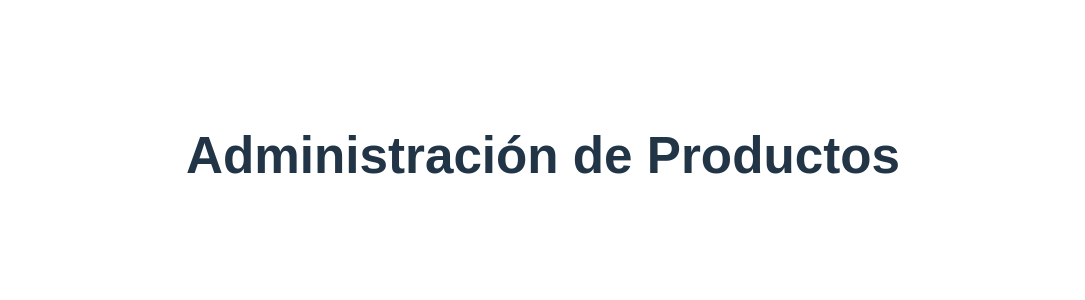
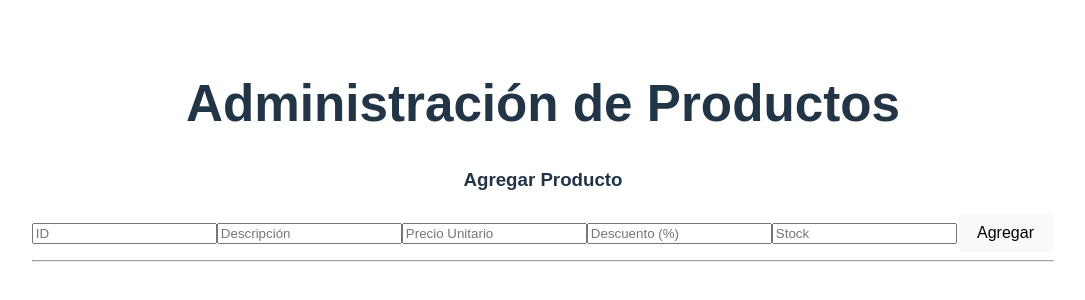
Before and after one commit to Colturas/TP04_PV_2025GRUPO13, a React (Vite) app in the folder tp04PV2025Grupo13/: page / in a window 1280 px wide. Shown: the part 244-544 px from the top of the page, without its empty margins (97-1182 px from the left). Built offline with nearby package versions, Linux system fonts and the light colour scheme.

Commit message:
Productform:jamalbazan

```diff
--- a/tp04PV2025Grupo13/src/App.jsx
+++ b/tp04PV2025Grupo13/src/App.jsx
@@ -1,17 +1,45 @@
-import { useState } from 'react'
-import './App.css'
+import React, { useState, useEffect, useCallback } from 'react';
+import './App.css';
 import Product from './assets/components/product';
-function App() {
-  const [] = useState(0)
-
+import ProductForm from './ProductForm';
+const App = () => {
+  const [productos, setProductos] = useState([]);
+  const [productoEditando, setProductoEditando] = useState(null);
+  const handleAddProduct = useCallback((nuevoProducto) => {
+    setProductos([...productos, nuevoProducto]);
+  }, [productos]);
+  const handleUpdateProduct = useCallback((productoActualizado) => {
+    const nuevosProductos = productos.map(p =>
+      p.id === productoActualizado.id ? productoActualizado : p
+    );
+    setProductos(nuevosProductos);
+    setProductoEditando(null);
+  }, [productos]);
+  const handleEdit = useCallback((producto) => {
+    setProductoEditando(producto);
+  }, []);
+  const handleDelete = useCallback((id) => {
+    const nuevosProductos = productos.filter(p => p.id !== id);
+    setProductos(nuevosProductos);
+  }, [productos]);
+  useEffect(() => {
+    console.log('Productos actuales:', productos);
+  }, [productos]);
   return (
-    <>
     <div style={{ padding: "2rem", fontFamily: "sans-serif" }}>
       <h1>Administración de Productos</h1>
-      <Product />
+      <ProductForm
+        onAddProduct={handleAddProduct}
+        onUpdateProduct={handleUpdateProduct}
+        editingProduct={productoEditando}
+      />
+      <hr />
+      <Product
+        productos={productos}
+        onEdit={handleEdit}
+        onDelete={handleDelete}
+      />
     </div>
-    </>
-  )
-}
-
-export default App
+  );
+};
+export default App;
--- /dev/null
+++ b/tp04PV2025Grupo13/src/ProductForm.jsx
@@ -0,0 +1,94 @@
+import React, { useState, useEffect } from 'react';
+
+const ProductForm = ({ onAddProduct, onUpdateProduct, editingProduct }) => {
+  const [producto, setProducto] = useState({
+    id: '',
+    descripcion: '',
+    precioUnitario: '',
+    descuento: '',
+    stock: ''
+  });
+  useEffect(() => {
+    if (editingProduct) {
+      setProducto(editingProduct);
+    }
+  }, [editingProduct]);
+  const handleChange = (e) => {
+    const { name, value } = e.target;
+    setProducto({
+      ...producto,
+      [name]: value
+    });
+  };
+  const handleSubmit = (e) => {
+    e.preventDefault();
+    const precioConDescuento = producto.precioUnitario * (1 - producto.descuento / 100);
+    const nuevoProducto = {
+      ...producto,
+      precioConDescuento: precioConDescuento.toFixed(2),
+    };
+    if (editingProduct) {
+      onUpdateProduct(nuevoProducto);
+    } else {
+      onAddProduct(nuevoProducto);
+    }
+    setProducto({
+      id: '',
+      descripcion: '',
+      precioUnitario: '',
+      descuento: '',
+      stock: ''
+    });
+  };
+  return (
+    <form onSubmit={handleSubmit}>
+      <h3>{editingProduct ? 'Editar Producto' : 'Agregar Producto'}</h3>
+
+      <input
+        type="text"
+        name="id"
+        placeholder="ID"
+        value={producto.id}
+        onChange={handleChange}
+        required
+        disabled={editingProduct}
+      />
+      <input
+        type="text"
+        name="descripcion"
+        placeholder="Descripción"
+        value={producto.descripcion}
+        onChange={handleChange}
+        required
+      />
+      <input
+        type="number"
+        name="precioUnitario"
+        placeholder="Precio Unitario"
+        value={producto.precioUnitario}
+        onChange={handleChange}
+        required
+      />
+      <input
+        type="number"
+        name="descuento"
+        placeholder="Descuento (%)"
+        value={producto.descuento}
+        onChange={handleChange}
+        required
+      />
+      <input
+        type="number"
+        name="stock"
+        placeholder="Stock"
+        value={producto.stock}
+        onChange={handleChange}
+        required
+      />
+      <button type="submit">
+        {editingProduct ? 'Actualizar' : 'Agregar'}
+      </button>
+    </form>
+  );
+};
+export default ProductForm;
```
